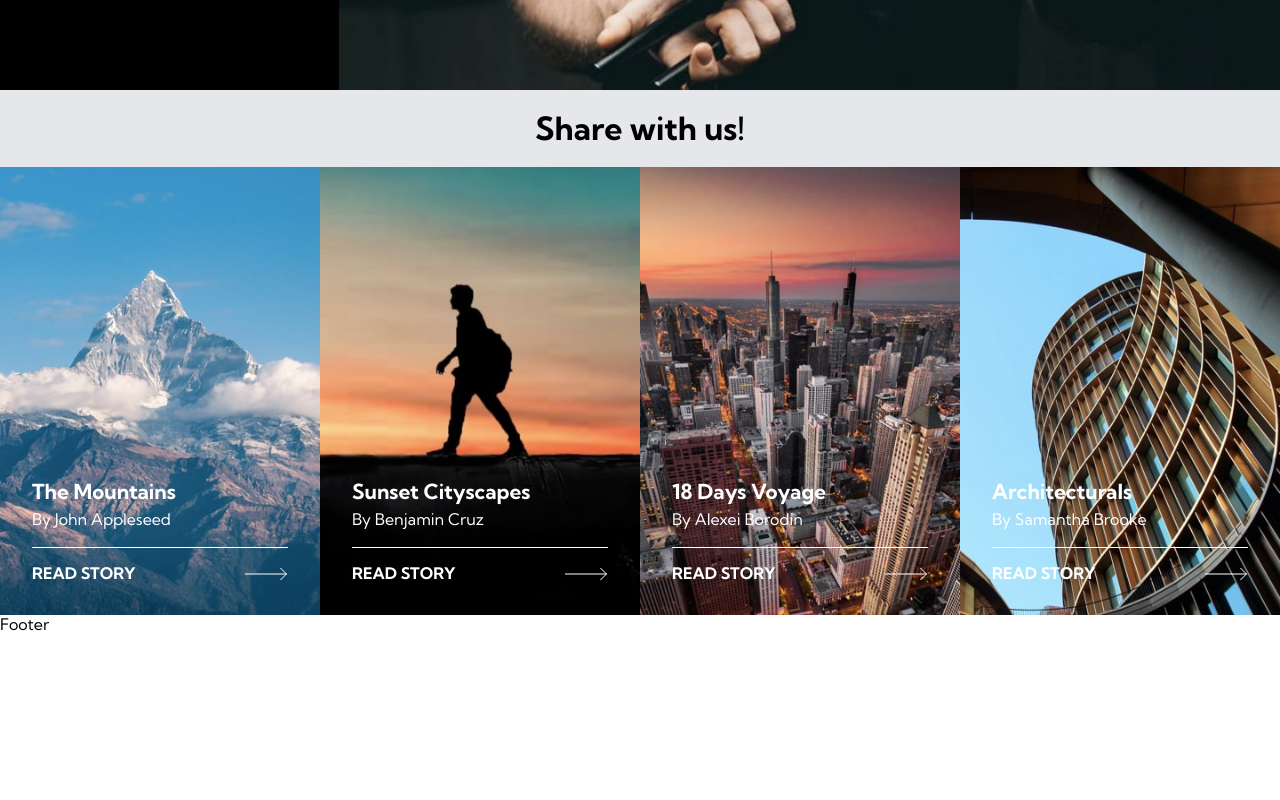
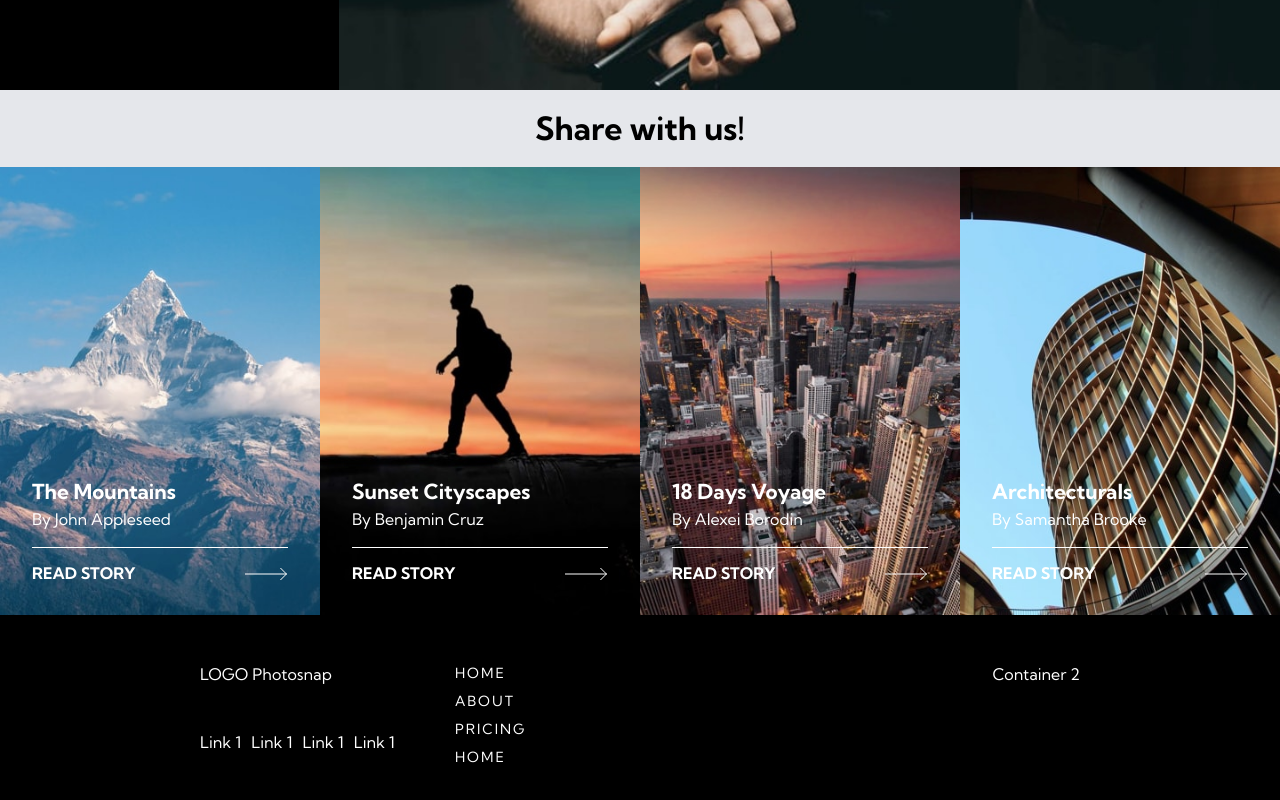
Before and after one commit to ai-is-awesome/photosnap_storyteller, a React (Create React App) app: page / in a window 1280 px wide. Shown: the part 2013-2813 px from the top of the page. Before the commit the page ends 2647 px from the top, so only its background shows below. Built offline with nearby package versions, Linux system fonts and the light colour scheme.

Commit message:
footer partially ready

```diff
--- a/src/features/Footer/Footer.js
+++ b/src/features/Footer/Footer.js
@@ -1,5 +1,30 @@
 import React from "react";
+import { Link } from "react-router-dom";
+import "./footer.scss";
 
 export default function Footer() {
-  return <div>Footer</div>;
+  return (
+    <div className="fr__container">
+      <div className="fr__left_container">
+        <div className="fr__left_container_main">
+          <div>
+            LOGO <span>Photosnap</span>
+          </div>
+          <div className="fr__left_container_main_social">
+            <span>Link 1</span>
+            <span>Link 1</span>
+            <span>Link 1</span>
+            <span>Link 1</span>
+          </div>
+        </div>
+        <div className="fr__left_container_links">
+          <Link to={"/"}>Home</Link>
+          <Link to={"/about"}>About</Link>
+          <Link to={"/pricing"}>Pricing</Link>
+          <Link to={"/"}>Home</Link>
+        </div>
+      </div>
+      <div className="fr__right_container">Container 2</div>
+    </div>
+  );
 }
--- /dev/null
+++ b/src/features/Footer/footer.scss
@@ -0,0 +1,55 @@
+@use "../../stylesheets/abstracts/variables" as v;
+@use "../../stylesheets/abstracts/mixins" as m;
+
+.fr__container {
+  background-color: black;
+  color: white;
+  padding: 50px 200px;
+  display: flex;
+  justify-content: space-between;
+}
+
+.fr__left_container {
+  display: flex;
+}
+
+.fr__left_container > * {
+  margin-bottom: 50px;
+  margin-right: 50px;
+}
+
+.fr__left_container_links {
+  display: flex;
+  flex-direction: column;
+
+  a {
+    text-decoration: none;
+    color: white;
+
+    text-transform: uppercase;
+    font-size: 14px;
+    margin-bottom: 12px;
+    letter-spacing: 2px;
+    font-weight: 500;
+  }
+}
+
+.fr__left_container_main_social {
+  margin: 50px auto;
+
+  span {
+    margin-right: 10px;
+  }
+}
+
+@include m.mobile {
+  .fr__container {
+    display: flex;
+    flex-direction: column;
+  }
+
+  .fr__left_container {
+    display: flex;
+    flex-direction: column;
+  }
+}
```
